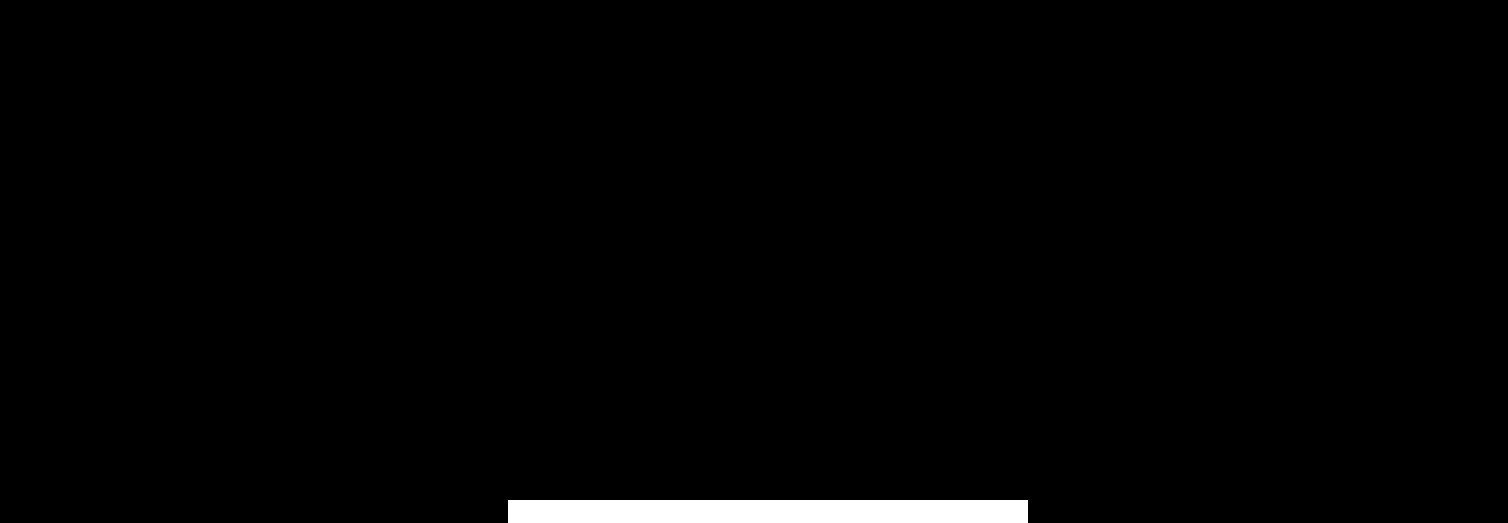
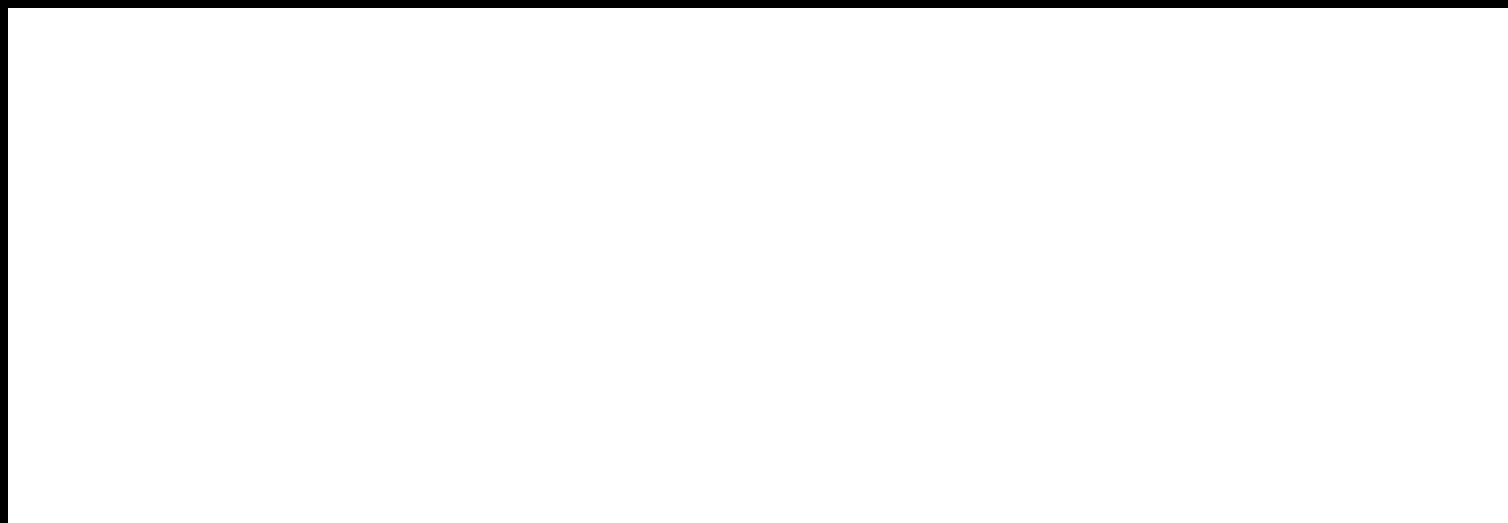
Before and after one commit to iCarolinaCh/Projeto-Site, a plain HTML site: page index.html in a window 1280 px wide. Shown: the top 523 px of the page, 1508 px wide, since content can reach past the window. Drawn offline with Linux system fonts and the light colour scheme.

Commit message:
agora foi

```diff
--- a/estilo/style.css
+++ b/estilo/style.css
@@ -10,8 +10,8 @@ body {
 main {
     background-color: rgb(255, 255, 255);
     width: 500px;
-    margin: 500px;
-    padding: 10px;
+    margin: auto;
+    padding: 500px;
     box-shadow: 3px 3px 5px;
 }
 
```
